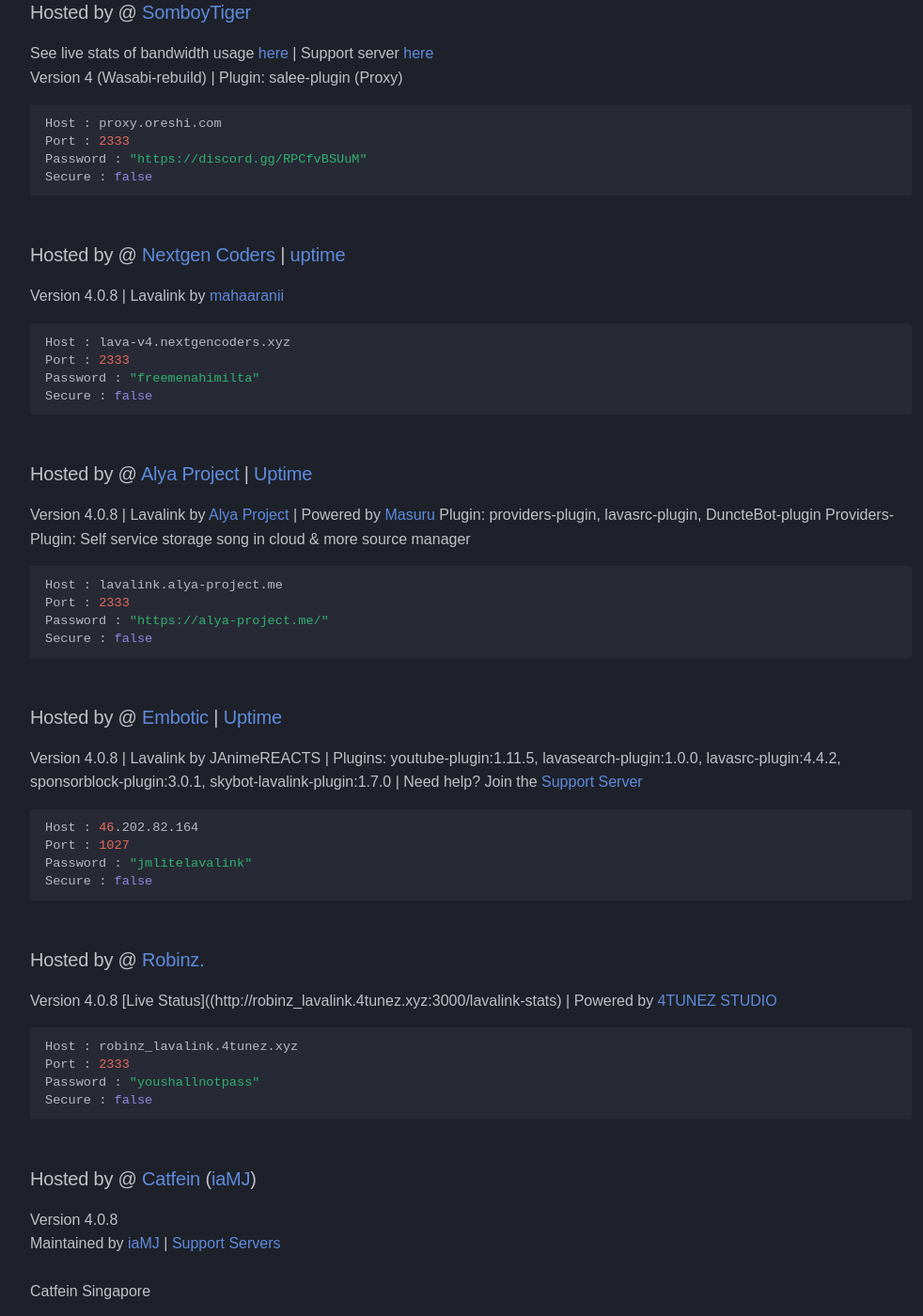
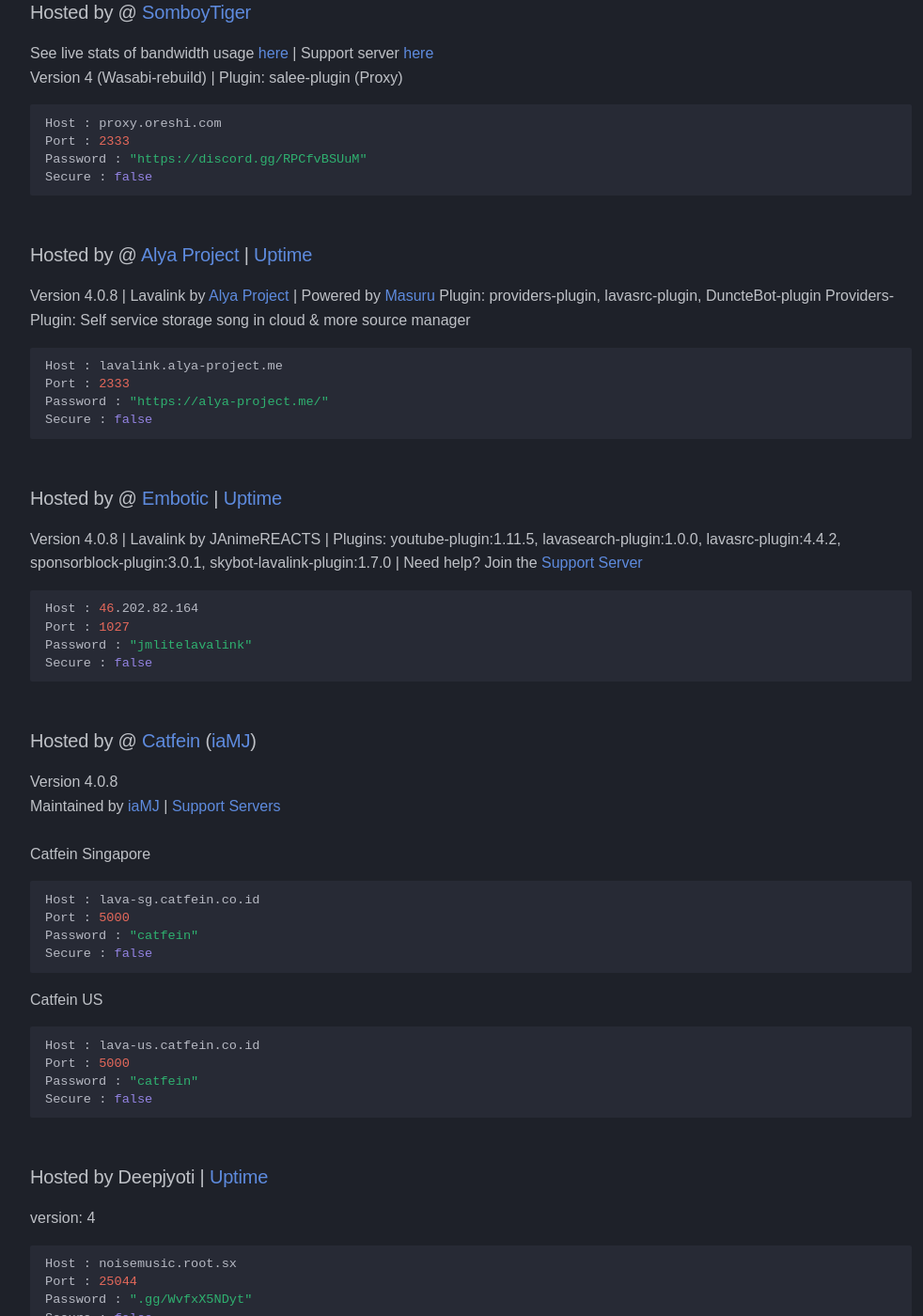
Before and after one commit to DarrenOfficial/lavalink-list, an MkDocs documentation site: the page built from docs/NoSSL/lavalink-without-ssl.md, in a window 1280 px wide and 1400 px high, scrolled down 2040 px. Shown: the whole window at 94% size, without its empty margins (14-996 px from the left). Built offline with MkDocs 1.6.1 and Material for MkDocs 9.7.7, drawn with Linux system fonts in a browser that asks for light colours; some web fonts are replaced; comment, search, counter and statistics services are not loaded; a style sheet for code colours, icons or effects is not loaded; some of the changed text lies outside the part shown.

Commit message:
Added new node in non-ssl (#661)
* Added new node in non-ssl

* Update lavalink-without-ssl.md

---------

Co-authored-by: AjieDev <ajiedev@ajieblogs.eu.org>

````diff
--- a/docs/NoSSL/lavalink-without-ssl.md
+++ b/docs/NoSSL/lavalink-without-ssl.md
@@ -106,16 +106,6 @@ Password : "https://discord.gg/RPCfvBSUuM"
 Secure : false
 ```
 
-
-### Hosted by @ [Nextgen Coders](https://discord.gg/9J9X4fzhSt) | [uptime](https://node.nextgencoders.xyz)
-Version 4.0.8 | Lavalink by [mahaaranii](https://discord.gg/9J9X4fzhSt)
-```bash
-Host : lava-v4.nextgencoders.xyz
-Port : 2333
-Password : "freemenahimilta"
-Secure : false
-```
-
 ### Hosted by @ [Alya Project](https://alya-project.me/) | [Uptime](https://status.masuru.in.th/report/uptime/3188c87fff29524380c8fd3cef7c299d/)
 Version 4.0.8 | Lavalink by [Alya Project](https://alya-project.me/) | Powered by [Masuru](https://masuru.in.th)
 Plugin: providers-plugin, lavasrc-plugin, DuncteBot-plugin
@@ -136,17 +126,6 @@ Password : "jmlitelavalink"
 Secure : false
 ```
 
-### Hosted by @ [Robinz.](https://robinz27-kappa.vercel.app/)
-
-Version 4.0.8
-[Live Status]((http://robinz_lavalink.4tunez.xyz:3000/lavalink-stats) | Powered by [4TUNEZ STUDIO](https://4tunez.xyz)
-```bash
-Host : robinz_lavalink.4tunez.xyz
-Port : 2333
-Password : "youshallnotpass"
-Secure : false
-```
-
 ### Hosted by @ [Catfein](https://catfein.co.id) ([iaMJ](https://mjba.my))
 Version 4.0.8 <br />
 Maintained by [iaMJ](https://mjba.my) | [Support Servers](https://catfein.co.id/discord) <br /> <br />
@@ -164,3 +143,12 @@ Port : 5000
 Password : "catfein"
 Secure : false
 ```
+
+### Hosted by Deepjyoti | [Uptime](https://hetrixtools.com/report/uptime/bfa54b2edf0823b720bf45f7bfc2afff/)
+version: 4
+```bash
+Host : noisemusic.root.sx
+Port : 25044
+Password : ".gg/WvfxX5NDyt"
+Secure : false
+```
````
